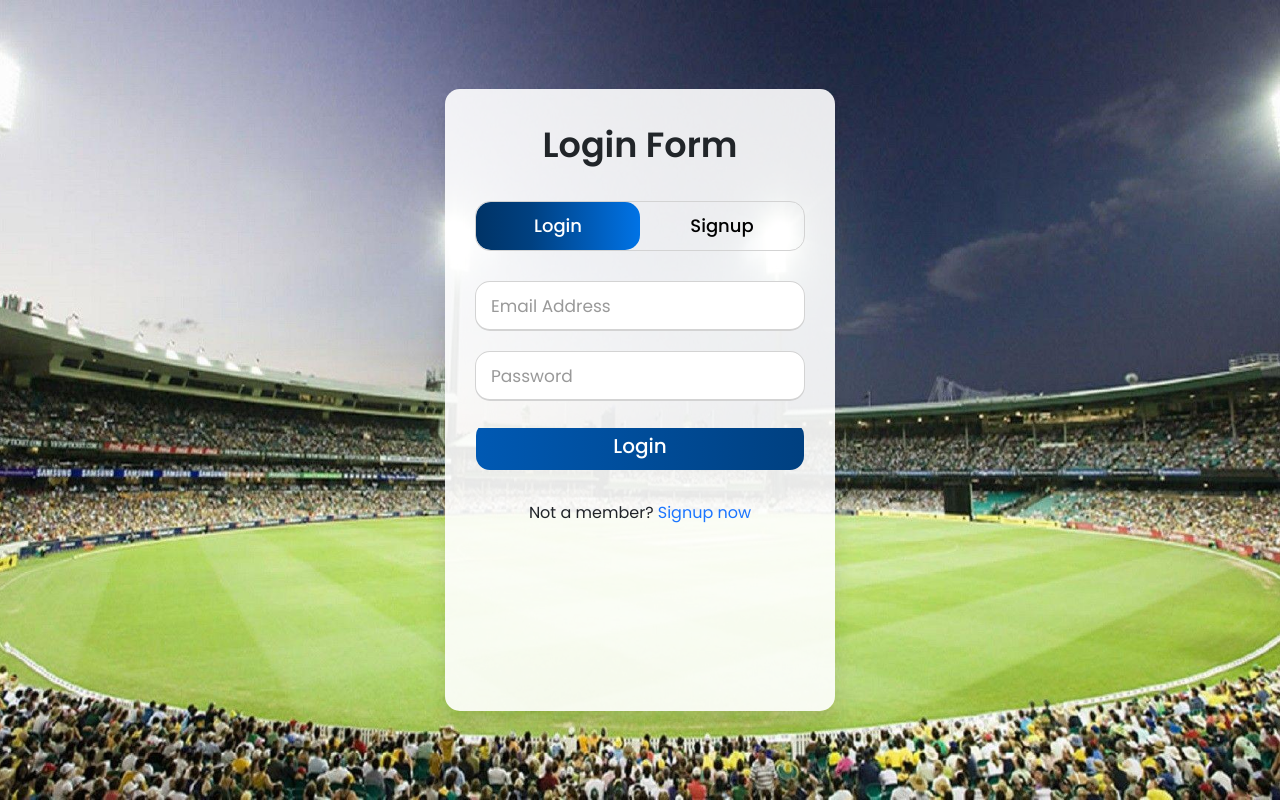
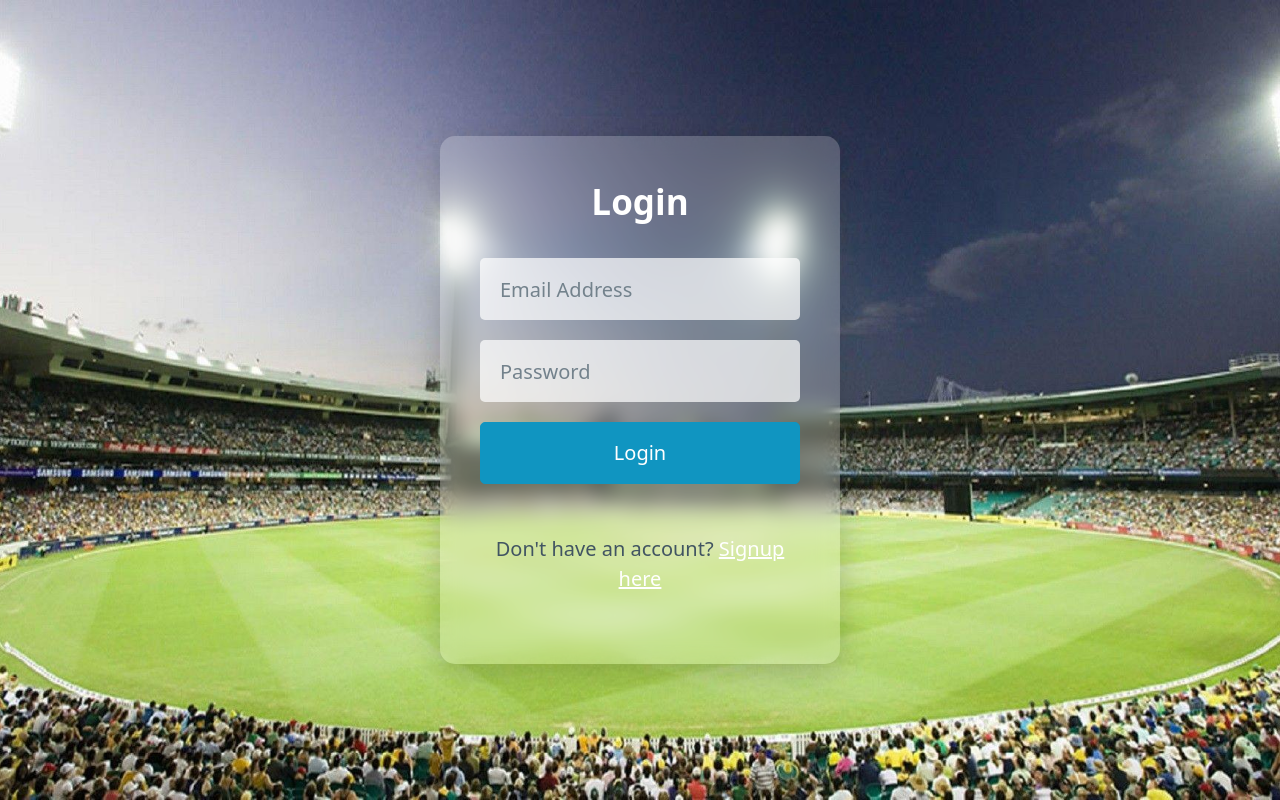
Before and after one commit to Siddhardha2330/Sports-Scheduler, a Node server app: page /login in a window 1280 px wide. Run offline with Node 20, Linux system fonts and the light colour scheme; some libraries are stand-ins or nearby versions.

Commit message:
Added signup and login functionality with EJS templates and CSS styling

```diff
--- a/package.json
+++ b/package.json
@@ -20,6 +20,7 @@
     "cookie-parse": "^0.4.0",
     "cookie-parser": "^1.4.6",
     "csurf": "^1.11.0",
+    "dotenv": "^16.4.5",
     "ejs": "^3.1.10",
     "express": "^4.19.2",
     "express-session": "^1.18.0",
@@ -31,10 +32,10 @@
     "uuid": "^10.0.0"
   },
   "devDependencies": {
+    "cross-env": "^7.0.3",
     "jest": "^29.7.0",
     "nodemon": "^3.1.3",
     "sequelize-cli": "^6.6.2",
-    "supertest": "^7.0.0",
-    "cross-env": "^7.0.3"
+    "supertest": "^7.0.0"
   }
 }
--- a/views/header.ejs
+++ b/views/header.ejs
@@ -15,7 +15,7 @@
         color: white;
         padding: 20px 40px;
         box-shadow: 0 4px 8px rgba(0, 0, 0, 0.1);
-        border-bottom: 5px solid #ffc107;
+
         position: fixed;
         top: 0;
         left: 0;
--- a/views/login.ejs
+++ b/views/login.ejs
@@ -1,228 +1,92 @@
+
+
 <!DOCTYPE html>
 <html lang="en">
+
 <head>
     <meta charset="UTF-8">
-    <meta name="viewport" content="width=device-width, initial-scale=1.0">
+    <meta name="viewport" content="width=device-width, initial-scale=1">
     <title>Login and Signup</title>
-    <link href="https://cdn.jsdelivr.net/npm/bootstrap@5.3.3/dist/css/bootstrap.min.css" rel="stylesheet" integrity="sha384-QWTKZyjpPEjISv5WaRU9OFeRpok6YctnYmDr5pNlyT2bRjXh0JMhjY6hW+ALEwIH" crossorigin="anonymous">
+    <link rel="stylesheet" href="https://cdn.jsdelivr.net/npm/@picocss/pico@1/css/pico.min.css">
     <style>
-        @import url('https://fonts.googleapis.com/css?family=Poppins:400,500,600,700&display=swap');
-        * {
+        body,
+        html {
             margin: 0;
             padding: 0;
-            box-sizing: border-box;
-            font-family: 'Poppins', sans-serif;
+            height: 100%;
+            display: flex;
+            justify-content: center;
+            align-items: center;
+            background: url('image.png') no-repeat center center fixed;
+            background-size: cover;
         }
-        html, body {
-            display: grid;
-            height: 100%;
-            width: 100%;
-            place-items: center;
-            background: url("image.png") no-repeat center center fixed; /* Replace 'image.png' with the actual URL of your image */
-            background-size: cover;
-            margin: 0;
-            filter: none;
-        }
-        .header {
-            width: 100%;
-            display: flex;
-            justify-content: space-between;
-            align-items: center;
-            background-color: #dc3545;
-            color: white;
-            padding: 20px 40px;
-            box-shadow: 0 4px 8px rgba(0, 0, 0, 0.1);
-            margin-bottom: 30px;
-        }
-        .header div {
-            font-size: 24px;
-        }
-        ::selection {
-            background: #1a75ff;
-            color: #fff;
-        }
-        .wrapper {
-            overflow: hidden;
-            max-width: 390px;
-            background: rgba(255, 255, 255, 0.9); /* Slightly transparent white background */
-            padding: 30px;
+
+        .auth-container {
+            background: rgba(255, 255, 255, 0.2);
+            backdrop-filter: blur(10px);
+            padding: 2rem;
             border-radius: 15px;
-            box-shadow: 0px 15px 20px rgba(0, 0, 0, 0.1);
-        }
-        .wrapper .title-text {
-            display: flex;
-            width: 200%;
-        }
-        .wrapper .title {
-            width: 50%;
-            font-size: 35px;
-            font-weight: 600;
-            text-align: center;
-            transition: all 0.6s cubic-bezier(0.68,-0.55,0.265,1.55);
-        }
-        .wrapper .slide-controls {
-            position: relative;
-            display: flex;
-            height: 50px;
-            width: 100%;
-            overflow: hidden;
-            margin: 30px 0 10px 0;
-            justify-content: space-between;
-            border: 1px solid lightgrey;
-            border-radius: 15px;
-        }
-        .slide-controls .slide {
-            height: 100%;
+            box-shadow: 0 8px 32px rgba(0, 0, 0, 0.2);
+            max-width: 400px;
             width: 100%;
             color: #fff;
-            font-size: 18px;
-            font-weight: 500;
             text-align: center;
-            line-height: 48px;
+        }
+
+        h2 {
+            color: #fff;
+            font-weight: 600;
+            margin-bottom: 1.5rem;
+        }
+
+        input {
+            padding: 0.75rem;
+            border-radius: 5px;
+            border: none;
+            margin-bottom: 1rem;
+            background-color: rgba(255, 255, 255, 0.7);
+            width: 100%;
+        }
+
+        button {
+            padding: 0.75rem;
+            border-radius: 5px;
+            border: none;
+            background-color: #007bff;
+            color: white;
             cursor: pointer;
-            z-index: 1;
-            transition: all 0.6s ease;
+            font-weight: 600;
+            width: 100%;
         }
-        .slide-controls label.signup {
-            color: #000;
+
+        button:hover {
+            background-color: #0056b3;
         }
-        .slide-controls .slider-tab {
-            position: absolute;
-            height: 100%;
-            width: 50%;
-            left: 0;
-            z-index: 0;
-            border-radius: 15px;
-            background: -webkit-linear-gradient(left, #003366, #004080, #0059b3, #0073e6);
-            transition: all 0.6s cubic-bezier(0.68,-0.55,0.265,1.55);
+
+        .switch-page {
+            text-align: center;
+            margin-top: 1rem;
         }
-        input[type="radio"] {
+
+        .switch-page a {
+            color: white;
+            text-decoration: underline;
+            cursor: pointer;
+        }
+
+        #signup-form {
             display: none;
-        }
-        #signup:checked ~ .slider-tab {
-            left: 50%;
-        }
-        #signup:checked ~ label.signup {
-            color: #fff;
-            cursor: default;
-            user-select: none;
-        }
-        #signup:checked ~ label.login {
-            color: #000;
-        }
-        #login:checked ~ label.signup {
-            color: #000;
-        }
-        #login:checked ~ label.login {
-            cursor: default;
-            user-select: none;
-        }
-        .wrapper .form-container {
-            width: 100%;
-            overflow: hidden;
-        }
-        .form-container .form-inner {
-            display: flex;
-            width: 200%;
-        }
-        .form-container .form-inner form {
-            width: 50%;
-            transition: all 0.6s cubic-bezier(0.68,-0.55,0.265,1.55);
-        }
-        .form-inner form .field {
-            height: 50px;
-            width: 100%;
-            margin-top: 20px;
-        }
-        .form-inner form .field input {
-            height: 100%;
-            width: 100%;
-            outline: none;
-            padding-left: 15px;
-            border-radius: 15px;
-            border: 1px solid lightgrey;
-            border-bottom-width: 2px;
-            font-size: 17px;
-            transition: all 0.3s ease;
-        }
-        .form-inner form .field input:focus {
-            border-color: #1a75ff;
-        }
-        .form-inner form .field input::placeholder {
-            color: #999;
-            transition: all 0.3s ease;
-        }
-        form .field input:focus::placeholder {
-            color: #1a75ff;
-        }
-        .form-inner form .pass-link {
-            margin-top: 5px;
-        }
-        .form-inner form .signup-link {
-            text-align: center;
-            margin-top: 30px;
-        }
-        .form-inner form .pass-link a,
-        .form-inner form .signup-link a {
-            color: #1a75ff;
-            text-decoration: none;
-        }
-        .form-inner form .pass-link a:hover,
-        .form-inner form .signup-link a:hover {
-            text-decoration: underline;
-        }
-        form .btn {
-            height: 50px;
-            width: 100%;
-            border-radius: 15px;
-            position: relative;
-            overflow: hidden;
-        }
-        form .btn .btn-layer {
-            height: 100%;
-            width: 300%;
-            position: absolute;
-            left: -100%;
-            background: -webkit-linear-gradient(right, #003366, #004080, #0059b3, #0073e6);
-            border-radius: 15px;
-            transition: all 0.4s ease;
-        }
-        form .btn:hover .btn-layer {
-            left: 0;
-        }
-        form .btn input[type="submit"] {
-            height: 100%;
-            width: 100%;
-            z-index: 1;
-            position: relative;
-            background: none;
-            border: none;
-            color: #fff;
-            padding-left: 0;
-            border-radius: 15px;
-            font-size: 20px;
-            font-weight: 500;
-            cursor: pointer;
+            margin-top: 150px;
         }
     </style>
 </head>
 
 <body>
-    <div class="wrapper">
-        <div class="title-text">
-            <div class="title login">Login Form</div>
-            <div class="title signup">Signup Form</div>
-        </div>
-        <div class="form-container">
-            <div class="slide-controls">
-                <input type="radio" name="slide" id="login" checked>
-                <input type="radio" name="slide" id="signup">
-                <label for="login" class="slide login">Login</label>
-                <label for="signup" class="slide signup">Signup</label>
-                <div class="slider-tab"></div>
-            </div>
-            <div class="form-inner">
-                <form action="/login" method="POST" class="login">
+    <div class="auth-container">
+        <!-- Login Form -->
+        <div id="login-form">
+            <h2>Login</h2>
+            <form action="/login" method="POST">
                 <input type="hidden" name="_csrf" value="<%= csrfToken %>">
                 <% if (errorMessage[0] && (errorMessage[0].includes('Invalid') || errorMessage[0].includes('required') || errorMessage[0].includes('exists'))) { %>
                     <div class="alert alert-danger"><%= errorMessage[0] %></div>
@@ -234,13 +98,19 @@
                     <input type="password" name="password" placeholder="Password" required>
                 </div>
                 <div class="field btn">
-                        <div class="btn-layer"></div>
                     <input type="submit" value="Login">
                 </div>
-                    <div class="signup-link">Not a member? <a href="">Signup now</a></div>
+
             </form>
+            <div class="switch-page">
+                <p>Don't have an account? <a id="show-signup">Signup here</a></p>
+            </div>
+        </div>
 
-                <form action="/signup" method="POST" class="signup">
+        <!-- Signup Form -->
+        <div id="signup-form">
+            <h2>Signup</h2>
+            <form action="/signup" method="POST">
                 <input type="hidden" name="_csrf" value="<%= csrfToken %>">
                 <% if (errorMessage[0] && errorMessage[0].includes('exists')) { %>
                     <div class="alert alert-danger"><%= errorMessage[0] %></div>
@@ -263,31 +133,34 @@
                     <input type="text" name="userType" placeholder="User Type" required>
                 </div>
                 <div class="field btn">
-                        <div class="btn-layer"></div>
                     <input type="submit" value="Signup">
                 </div>
                  </form>
+            <div class="switch-page">
+                <p>Already have an account? <a id="show-login">Login here</a></p>
             </div>
         </div>
     </div>
+
     <script>
-        const loginText = document.querySelector(".title-text .login");
-        const loginForm = document.querySelector("form.login");
-        const loginBtn = document.querySelector("label.login");
-        const signupBtn = document.querySelector("label.signup");
-        const signupLink = document.querySelector("form .signup-link a");
-        signupBtn.onclick = (() => {
-            loginForm.style.marginLeft = "-50%";
-            loginText.style.marginLeft = "-50%";
+        // Get the elements
+        const loginForm = document.getElementById('login-form');
+        const signupForm = document.getElementById('signup-form');
+        const showSignup = document.getElementById('show-signup');
+        const showLogin = document.getElementById('show-login');
+
+        // Show the signup form and hide the login form
+        showSignup.addEventListener('click', function () {
+            loginForm.style.display = 'none';
+            signupForm.style.display = 'block';
         });
-        loginBtn.onclick = (() => {
-            loginForm.style.marginLeft = "0%";
-            loginText.style.marginLeft = "0%";
-        });
-        signupLink.onclick = (() => {
-            signupBtn.click();
-            return false;
+
+        // Show the login form and hide the signup form
+        showLogin.addEventListener('click', function () {
+            signupForm.style.display = 'none';
+            loginForm.style.display = 'block';
         });
     </script>
 </body>
+
 </html>
```
Also changed, not shown: views/header2.ejs (+5 -2 lines), views/opensessions.ejs (+4 -4 lines), 3 other files. Lines whose indentation alone changed are shown as unchanged.
